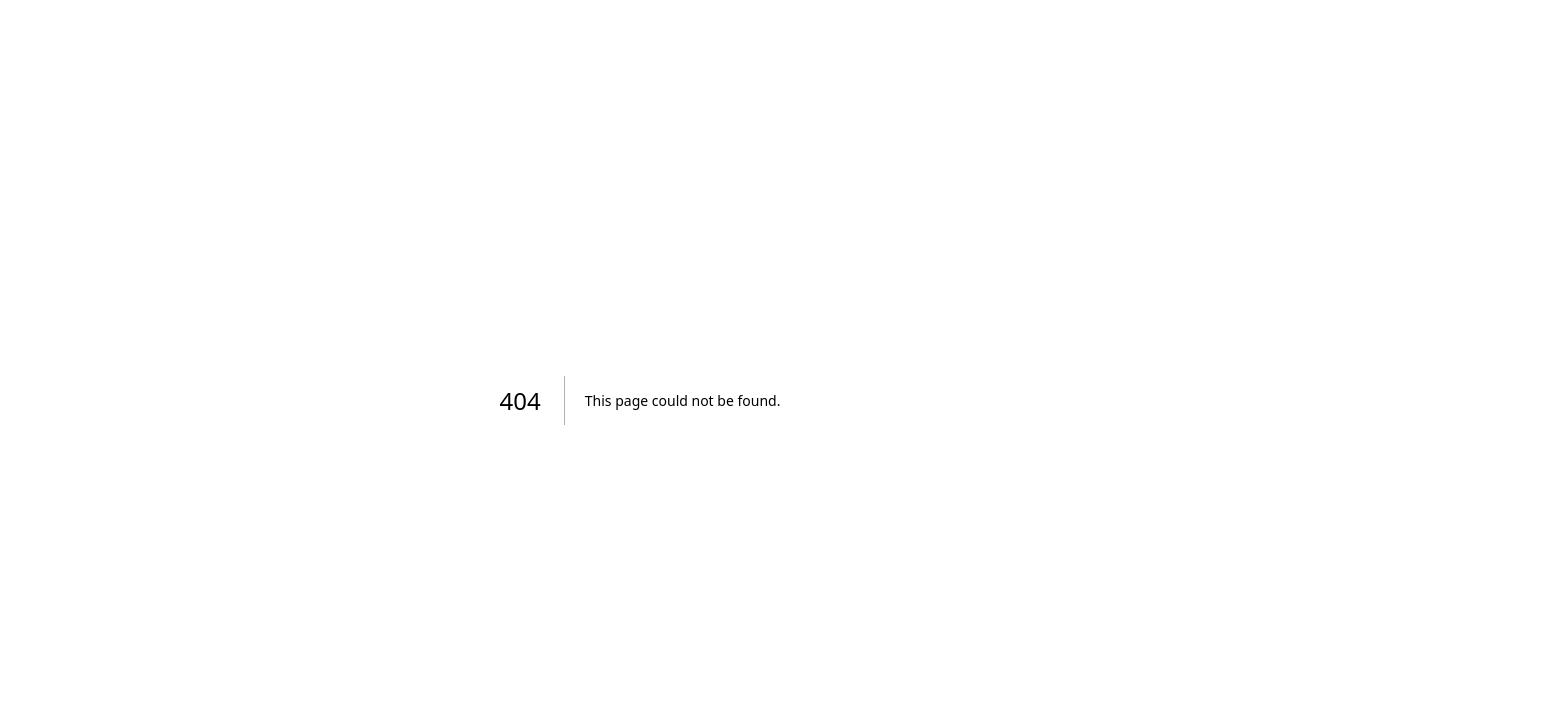
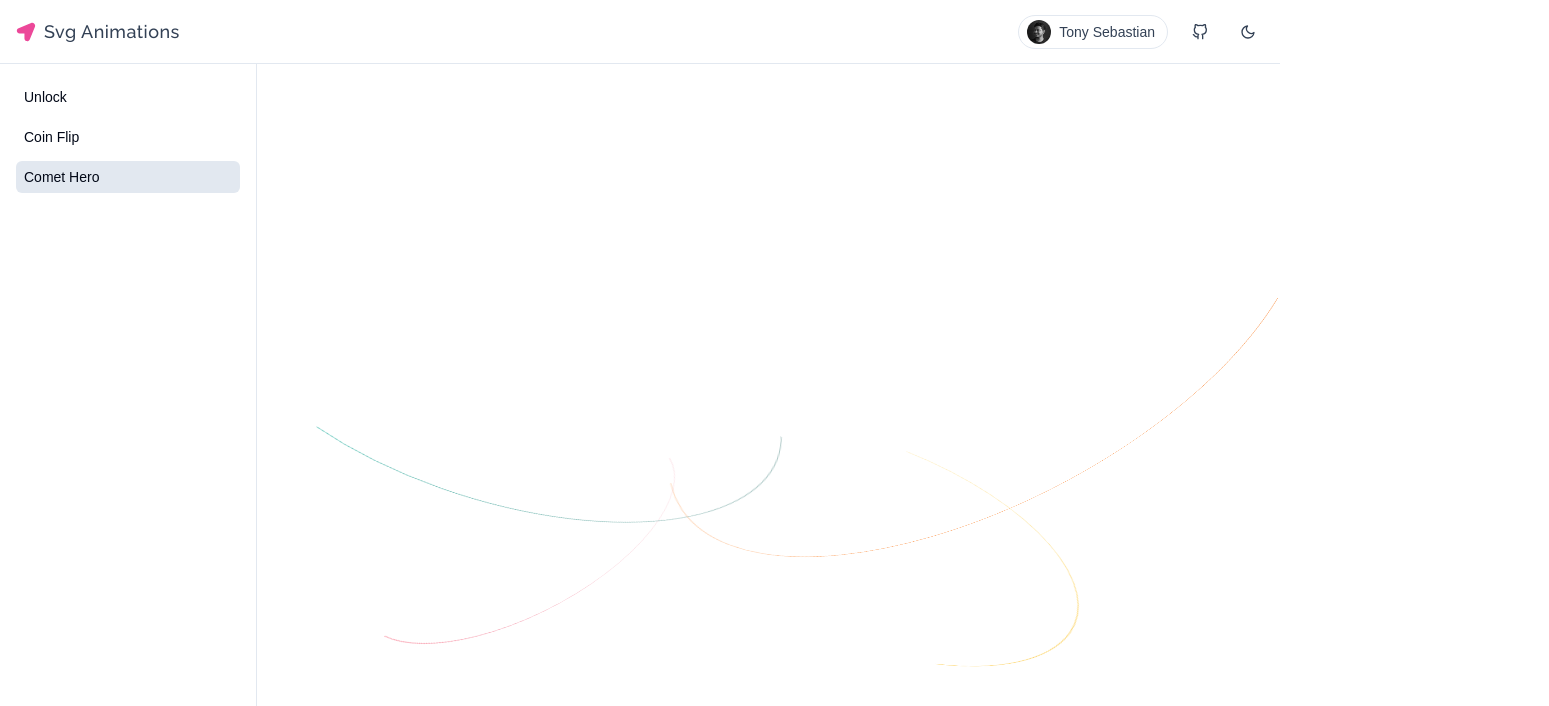
Before and after one commit to tonyzebastian/uiglow, a Next.js app: page /svg-animations/comethero in a window 1280 px wide. Before the commit this address had no page. Shown: the top 706 px of the page, 1549 px wide, since content can reach past the window. Built offline with nearby package versions, Linux system fonts and the light colour scheme.

Commit message:
comet hero

```diff
--- /dev/null
+++ b/src/app/svg-animations/comethero/CometHero copy.jsx
@@ -0,0 +1,73 @@
+'use client'
+
+import "./CometHero.css";
+
+export default function CometHero() {
+
+    return (
+        <div>
+            <div class="circle-container">
+
+            <div class="circle-wrapper circle1">
+                <svg viewBox="0 0 400 400" width="200" height="200" xmlns="http://www.w3.org/2000/svg">
+                <defs>
+                    <linearGradient id="grad1" x1="0%" y1="0%" x2="100%" y2="0%">
+                    <stop offset="0%" stop-color="#ff9a9e" />
+                    <stop offset="100%" stop-color="#fad0c4" />
+                    </linearGradient>
+                </defs>
+                <circle cx="100" cy="100" r="80" fill="none" stroke="url(#grad1)" stroke-width="1"
+                        stroke-dasharray="226 276" stroke-dashoffset="0">
+                    <animate attributeName="stroke-dashoffset" from="0" to="502" dur="3s" repeatCount="indefinite" />
+                </circle>
+                </svg>
+            </div>
+
+            <div class="circle-wrapper circle2">
+                <svg viewBox="0 0 250 250" width="250" height="250" xmlns="http://www.w3.org/2000/svg">
+                <defs>
+                    <linearGradient id="grad2" x1="0%" y1="0%" x2="100%" y2="100%">
+                    <stop offset="0%" stop-color="#a18cd1" />
+                    <stop offset="100%" stop-color="#fbc2eb" />
+                    </linearGradient>
+                </defs>
+                <circle cx="125" cy="125" r="100" fill="none" stroke="url(#grad2)" stroke-width="1"
+                        stroke-dasharray="282.7 345.6" stroke-dashoffset="0">
+                    <animate attributeName="stroke-dashoffset" from="0" to="628.3" dur="4s" repeatCount="indefinite" />
+                </circle>
+                </svg>
+            </div>
+
+            <div class="circle-wrapper circle3">
+                <svg viewBox="0 0 150 150" width="150" height="150" xmlns="http://www.w3.org/2000/svg">
+                <defs>
+                    <linearGradient id="grad3" x1="0%" y1="100%" x2="100%" y2="0%">
+                    <stop offset="0%" stop-color="#84fab0" />
+                    <stop offset="100%" stop-color="#8fd3f4" />
+                    </linearGradient>
+                </defs>
+                <circle cx="75" cy="75" r="60" fill="none" stroke="url(#grad3)" stroke-width="1"
+                        stroke-dasharray="169 215" stroke-dashoffset="0">
+                    <animate attributeName="stroke-dashoffset" from="0" to="384" dur="2.5s" repeatCount="indefinite" />
+                </circle>
+                </svg>
+            </div>
+
+            <div class="circle-wrapper circle4">
+                <svg viewBox="0 0 220 220" width="220" height="220" xmlns="http://www.w3.org/2000/svg">
+                <defs>
+                    <linearGradient id="grad4" x1="0%" y1="0%" x2="0%" y2="100%">
+                    <stop offset="0%" stop-color="#ffecd2" />
+                    <stop offset="100%" stop-color="#fcb69f" />
+                    </linearGradient>
+                </defs>
+                <circle cx="110" cy="110" r="90" fill="none" stroke="url(#grad4)" stroke-width="1"
+                        stroke-dasharray="282 312" stroke-dashoffset="0">
+                    <animate attributeName="stroke-dashoffset" from="0" to="594" dur="3.5s" repeatCount="indefinite" />
+                </circle>
+                </svg>
+            </div>
+            </div>
+        </div>
+    );
+}
--- /dev/null
+++ b/src/app/svg-animations/comethero/CometHero.css
@@ -0,0 +1,47 @@
+.circle-container {
+position: relative;
+width: 100%; /* Changed from 800px to 100% */
+aspect-ratio: 1; /* This maintains a square shape */
+perspective: 1500px;
+
+}
+
+.circle-wrapper {
+position: absolute;
+transform-style: preserve-3d;
+pointer-events: none;
+}
+
+/* Each circle has unique transform and position */
+.circle1 {
+transform: rotateX(60deg) rotateY(20deg) rotateZ(5deg);
+top: 0;
+left: -15%;
+width: 75%; /* Make circles relative to container size */
+height: 75%;
+}
+
+.circle2 {
+transform: rotateX(-60deg) rotateY(20deg) rotateZ(5deg);
+top: -10%;
+left: 25%;
+width: 100%; /* This circle can be larger */
+height: 100%;
+}
+
+/* Each circle has unique transform and position */
+.circle3 {
+transform: rotateX(60deg) rotateY(-20deg) rotateZ(5deg);
+top: 20%;
+left: -15%;
+width: 75%; /* Make circles relative to container size */
+height: 75%;
+}
+
+.circle4 {
+transform: rotateX(-60deg) rotateY(-20deg) rotateZ(5deg);
+top: 10%;
+left: 10%;
+width: 100%; /* This circle can be larger */
+height: 100%;
+}
--- /dev/null
+++ b/src/app/svg-animations/comethero/CometHero.jsx
@@ -0,0 +1,75 @@
+'use client'
+
+import "./CometHero.css";
+
+export default function CometHero() {
+    return (
+        <div className="circle-container">
+
+            {/* Circle 1 - Teal theme */}
+            <div className="circle-wrapper circle1">
+                <svg viewBox="0 0 600 600" width="100%" height="100%" xmlns="http://www.w3.org/2000/svg" shape-rendering="geometricPrecision">
+                <defs>
+                    <linearGradient id="grad1" x1="0%" y1="0%" x2="100%" y2="0%">
+                        <stop offset="0%" stopColor="rgb(45 212 191)" stopOpacity="1" /> {/* teal-400 */}
+                        <stop offset="100%" stopColor="rgb(17 94 89)" stopOpacity="0.4" /> {/* teal-900 */}
+                    </linearGradient>
+                </defs>
+                <circle cx="300" cy="300" r="250" fill="none" stroke="url(#grad1)" strokeWidth="0.75"
+                        strokeDasharray="520 1050" stroke-dashoffset="20">
+                    <animate attributeName="stroke-dashoffset" from="20" to="1590" dur="3s" repeatCount="indefinite" />
+                </circle>
+                </svg>
+            </div>
+
+            {/* Circle 2 - Orange theme */}
+            <div className="circle-wrapper circle2">
+                <svg viewBox="0 0 800 800" width="100%" height="100%" xmlns="http://www.w3.org/2000/svg" shape-rendering="geometricPrecision">
+                <defs>
+                    <linearGradient id="grad2" x1="0%" y1="0%" x2="100%" y2="100%">
+                        <stop offset="0%" stopColor="rgb(251 146 60)" stopOpacity="0.05" /> {/* orange-400 */}
+                        <stop offset="100%" stopColor="rgb(249 115 22)" stopOpacity="1" /> {/* orange-500 */}
+                    </linearGradient>
+                </defs>
+                <circle cx="400" cy="400" r="300" fill="none" stroke="url(#grad2)" strokeWidth="0.75"
+                        strokeDasharray="900 985" stroke-dashoffset="0">
+                    <animate attributeName="stroke-dashoffset" from="0" to="-1885" dur="3s" repeatCount="indefinite" />
+                </circle>
+                </svg>
+            </div>
+
+            {/* Circle 3 - Rose theme */}
+            <div className="circle-wrapper circle3">
+                <svg viewBox="0 0 600 600" width="100%" height="100%" xmlns="http://www.w3.org/2000/svg" shape-rendering="geometricPrecision">
+                <defs>
+                    <linearGradient id="grad3" x1="0%" y1="0%" x2="100%" y2="0%">
+                        <stop offset="0%" stopColor="rgb(251 113 133)" stopOpacity="1" /> {/* rose-400 */}
+                        <stop offset="100%" stopColor="rgb(225 29 72)" stopOpacity="0.1" /> {/* rose-600 */}
+                    </linearGradient>
+                </defs>
+                <circle cx="300" cy="300" r="150" fill="none" stroke="url(#grad3)" strokeWidth="0.75"
+                        strokeDasharray="400 542" stroke-dashoffset="60">
+                    <animate attributeName="stroke-dashoffset" from="60" to="1002" dur="3s" repeatCount="indefinite" />
+                </circle>
+                </svg>
+            </div>
+
+            {/* Circle 4 - Amber theme */}
+            <div className="circle-wrapper circle4">
+                <svg viewBox="0 0 800 800" width="100%" height="100%" xmlns="http://www.w3.org/2000/svg" shape-rendering="geometricPrecision">
+                <defs>
+                    <linearGradient id="grad4" x1="0%" y1="0%" x2="100%" y2="100%">
+                        <stop offset="0%" stopColor="rgb(252 211 77)" stopOpacity="0.05" /> {/* amber-300 */}
+                        <stop offset="100%" stopColor="rgb(251 191 36)" stopOpacity="1" /> {/* amber-400 */}
+                    </linearGradient>
+                </defs>
+                <circle cx="400" cy="400" r="200" fill="none" stroke="url(#grad4)" strokeWidth="0.75"
+                        strokeDasharray="500 756" stroke-dashoffset="300">
+                    <animate attributeName="stroke-dashoffset" from="300" to="-956" dur="2s" repeatCount="indefinite" />
+                </circle>
+                </svg>
+            </div>
+
+        </div>
+    );
+}
--- /dev/null
+++ b/src/app/svg-animations/comethero/page.js
@@ -0,0 +1,11 @@
+import CometHero from "./CometHero";
+
+export default function CoinFlipPage() {
+  return (
+    <div className="flex items-center justify-center w-full min-h-screen">
+      <div className="w-full max-w-[900px] ">
+        <CometHero />
+      </div>
+    </div>
+  );
+}
--- a/src/app/svg-animations/navigation-config.js
+++ b/src/app/svg-animations/navigation-config.js
@@ -1,4 +1,5 @@
 export const navItems = [
     { label: "Unlock",         href: "/svg-animations/unlock" },
     { label: "Coin Flip",      href: "/svg-animations/coinflip" },
+    { label: "Comet Hero",      href: "/svg-animations/comethero" },
   ];
```
